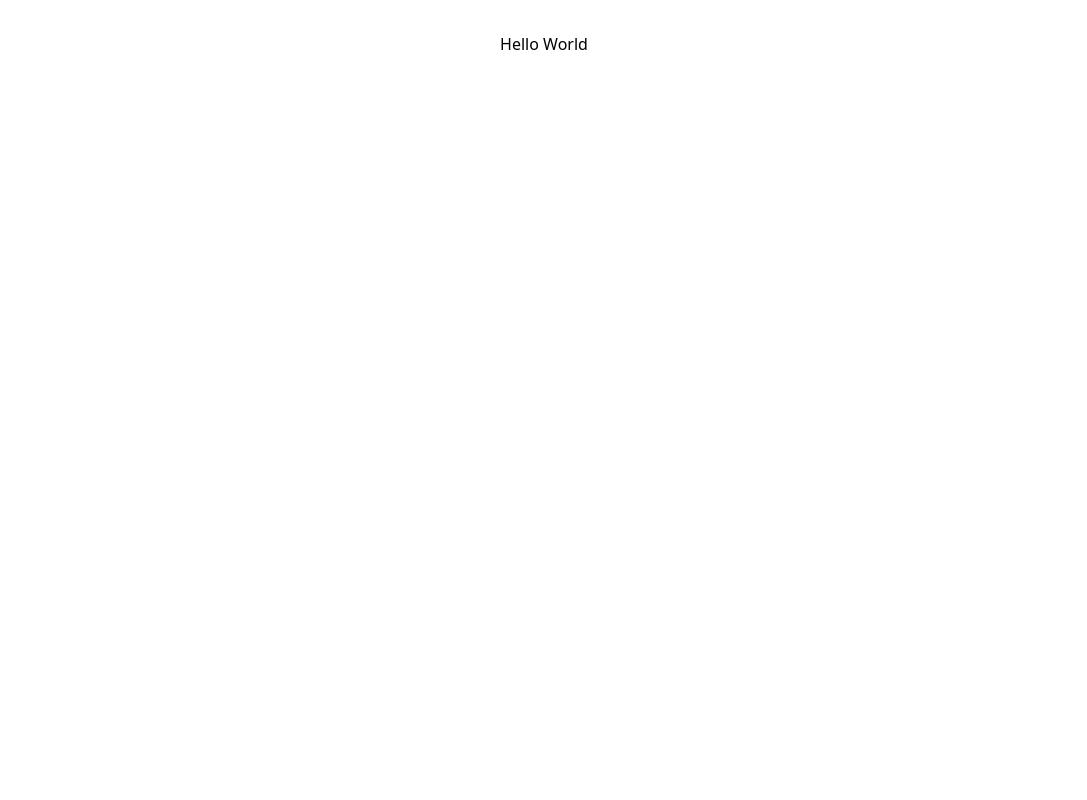
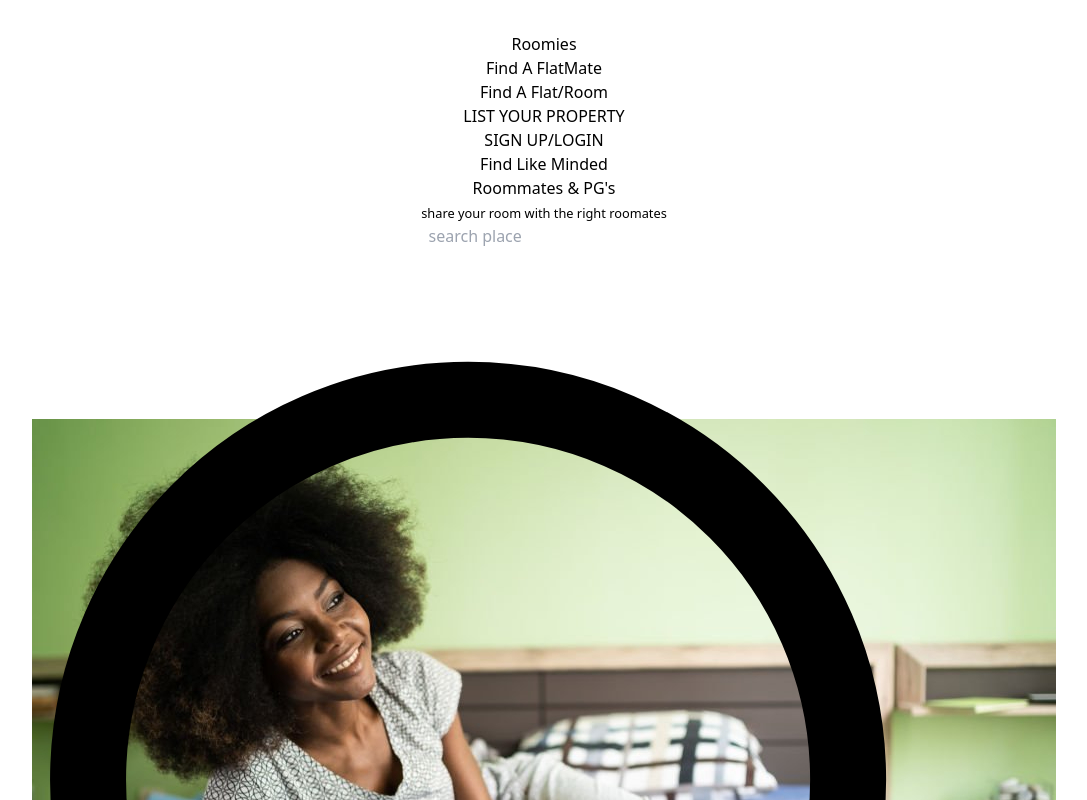
Before and after one commit to Charity10/Harmony, a React (Vite) app: page / in a window 1280 px wide. Shown: the top 800 px of the page, without its empty margins (96-1183 px from the left). Built offline with nearby package versions, Linux system fonts and the light colour scheme.

Commit message:
started-with-the-search

```diff
--- a/src/App.jsx
+++ b/src/App.jsx
@@ -5,9 +5,9 @@ import Home from './components/Home'
 function App() {
 
   return (
-    <>
-      <h1>Hello World</h1>
-    </>
+    <div>
+      <Home/>
+    </div>
   )
 }
 
--- a/src/components/Home.jsx
+++ b/src/components/Home.jsx
@@ -36,15 +36,30 @@ const Home = () => {
     <span className='font-bold'>Find </span> Like Minded
    </h2>
    <h2 className='font-bold'>
-    Roommates &PG's
+    Roommates & PG's
    </h2>
-   <small className='font-light text-sm text-white mt-2'>share your room with the right roomates</small>
-   <input type="search" placeholder='search' className='w-60 h-8 mt-2'/>
+   <small className='font-light text-sm text-white mt-2 mb-4'>share your room with the right roomates</small>
+ <div className='flex mt-4 relative'>
+
+ <input
+          type="text"
+          name="search"
+          id="search"
+          className="block rounded-md border-0 py-1.5 pl-10  w-80 text-gray-900 ring-1 ring-inset ring-gray-300 placeholder:text-gray-400 focus:ring-2 focus:ring-inset focus:ring-indigo-600 sm:text-sm sm:leading-6"
+          placeholder="search place"
+
+        />
+ <svg xmlns="http://www.w3.org/2000/svg" className='absolute w-4 h-4 text-black top-2 right-[68%]' fill="none" viewBox="0 0 24 24" stroke-width="1.5" stroke="currentColor" class="size-6">
+  <path stroke-linecap="round" stroke-linejoin="round" d="m21 21-5.197-5.197m0 0A7.5 7.5 0 1 0 5.196 5.196a7.5 7.5 0 0 0 10.607 10.607Z" />
+</svg>
+ </div>
 
    </div>
-   <button className='text-left bg-blue-500 rounded-lg px-6 py-2'>
+   <div className='flex mt-4'>
+   <button className='text-left bg-blue-500 rounded-lg px-6 py-2 text-white'>
      SEARCH
     </button>
+   </div>
   </div>
     </Wrapper>
 
--- a/src/index.css
+++ b/src/index.css
@@ -4,7 +4,7 @@
 
 
 .bg-image {
-  background-image: url("../src/assets/roomate1.jpg");
+  background-image: url("../src/assets/roomate2.jpg");
   background-size: center;
   background-position:center ;
   background-repeat: no-repeat;
```
Also changed, not shown: src/assets/roomate2.jpg (added).
